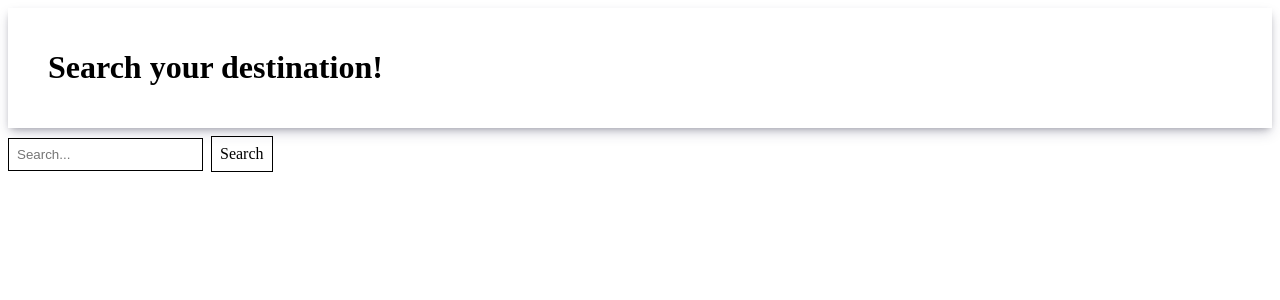
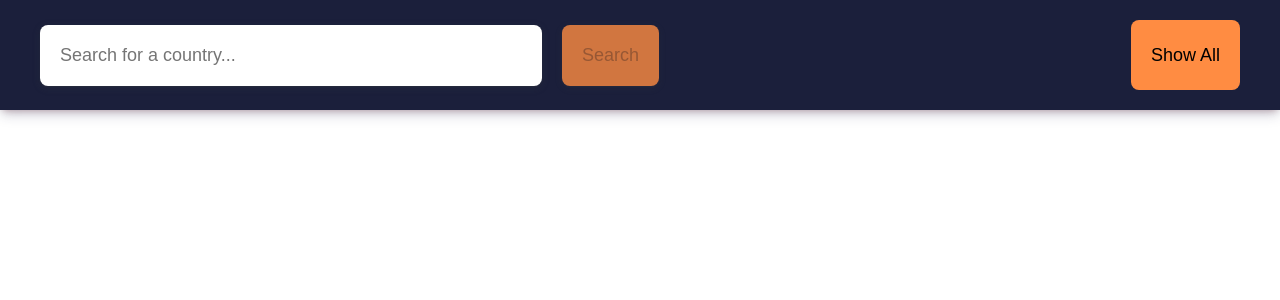
Before and after one commit to jatinchavan3010/react-challenge-main, a React (Vite) app: page / in a window 1280 px wide. Shown: the top 300 px of the page. Built offline with nearby package versions, Linux system fonts and the light colour scheme.

Commit message:
CountrySearch App - Add ErrorCard, Refactor some of the components, add new styles, normalize few html elements

```diff
--- a/src/App.css
+++ b/src/App.css
@@ -1,42 +1,112 @@
+body,
+h1,
+h2,
+h3,
+h4,
+h5,
+h6,
+p,
+ul,
+ol {
+  margin: 0;
+  padding: 0;
+}
+
+body {
+  font-family: Nunito Sans, sans-serif;
+}
+
 p {
   margin: 5px 0;
 }
 
-.header {
-  box-shadow: 0 6px 12px -2px rgba(50, 50, 93, 0.25),
-    0 3px 7px -3px rgba(0, 0, 0, 0.3);
+.search-section {
+  height: 70px;
+  box-shadow: 0 6px 12px -2px rgba(45, 45, 89, 0.25),
+    0 3px 7px -3px rgba(100, 8, 8, 0.3);
   display: flex;
   justify-content: space-between;
   padding: 20px 40px;
-}
+  position: sticky;
+  top: 0;
+  background-color: #1b1f3b;
+
+  .search-container {
+    display: flex;
+    align-items: center;
+    /* justify-content: center; */
+    /* margin: 40px 60px; */
+    gap: 20px;
 
     .search-input {
-  padding: 8px;
-  border: 1px solid black;
+      border-radius: 8px;
+      box-shadow: 0 1px 2px 0 rgba(60, 64, 67, 0.3),
+        0 2px 6px 2px rgba(60, 64, 67, 0.15);
+      border: none;
+      font-size: 18px;
+      outline: none;
+      padding: 20px 250px 20px 20px;
+
+      &:focus {
+        /* border: 1px solid orange; */
+        outline: solid;
+      }
     }
 
     .search-button {
-  display: inline-block;
-  padding: 8px;
-  margin: 8px;
-  border: 1px solid black;
+      border-radius: 8px;
+      box-shadow: 0 1px 2px 0 rgba(60, 64, 67, 0.3),
+        0 2px 6px 2px rgba(60, 64, 67, 0.15);
+      border: none;
+      font-size: 18px;
+      outline: none;
+      padding: 20px;
       cursor: pointer;
+      background-color: #ff8c42;
+
+      &:hover {
+        background-color: #ff6a22;
+        /* color: white; */
       }
 
-.countries-info {
+      &:disabled {
+        opacity: 0.8;
+        pointer-events: none;
+      }
+    }
+  }
+
+  .show-all-btn {
+    border-radius: 8px;
+    border: none;
+    font-size: 18px;
+    outline: none;
+    padding: 20px;
+    cursor: pointer;
+    background-color: #ff8c42;
+    &:hover {
+      background-color: #ff6a22;
+    }
+  }
+}
+
+.countries-section {
   display: flex;
   flex-wrap: wrap;
   justify-content: space-evenly;
-  gap: 10px 25px;
+  margin-top: 40px;
+  /* gap: 10px 25px; */
 
   .country {
     align-items: flex-start;
-    /* border-radius: 10px; */
     display: flex;
     flex-direction: column;
     /* margin: 10px 10px 55px; */
     width: 300px;
 
+    .country-info {
+      padding: 5px 25px 25px;
+    }
     .country-flag-image {
       border-radius: 10px 10px 0 0;
       height: 170px;
@@ -47,3 +117,30 @@ p {
     }
   }
 }
+
+.error-container {
+  background-color: #ffe6e6;
+  border: 1px solid #ff4d4d;
+  padding: 16px;
+  margin: 20px auto;
+  width: 80%;
+  max-width: 500px;
+  border-radius: 8px;
+  text-align: center;
+  box-shadow: 0px 4px 8px rgba(0, 0, 0, 0.1);
+}
+
+.error-message {
+  color: #b30000;
+  font-size: 18px;
+  font-weight: 600;
+  margin: 0;
+}
+
+.top-bar {
+  position: sticky;
+  top: 0;
+  padding: 10px 16px;
+  background: white;
+  /* color: #f1f1f1; */
+}
--- a/src/App.tsx
+++ b/src/App.tsx
@@ -1,27 +1,62 @@
 /* eslint-disable @typescript-eslint/no-explicit-any */
 import { useState } from "react";
-import Header from "./components/Header";
 import "./App.css";
 import SearchBar from "./components/SearchBar";
 import CountryList from "./components/CountryList";
-function App() {
-  const [countryList, setCountryList] = useState<any>([]);
+import { Country } from "./components/CountryCard";
+import ErrorCard from "./components/ErrorCard";
 
-  const handleSearch = async (search: string) => {
-    const response = await fetch(
-      `https://restcountries.com/v3.1/name/${search}`
-    );
-    const data = await response.json();
-    setCountryList(data);
+const BASE_URL = "https://restcountries.com/v3.1";
+
+const App = () => {
+  const [countryList, setCountryList] = useState<Country[]>([]);
+  const [loading, setLoading] = useState<boolean>(false);
+  const [error, setError] = useState<string>("");
+
+  const fetchCountries = async (url: string) => {
+    try {
+      setLoading(true);
+      setError("");
+
+      const response = await fetch(url);
+
+      if (!response.ok) {
+        throw new Error(
+          response.status === 404
+            ? "No countries found. Please try another search."
+            : "Failed to fetch countries!"
+        );
+      }
+
+      const data = await response.json();
+      setCountryList(data);
+    } catch (error: unknown) {
+      if (error instanceof Error) {
+        setError(error.message);
+      } else {
+        setError("An unexpected error occurred.");
+      }
+    } finally {
+      setLoading(false);
+    }
+  };
+
+  const handleSearch = (search: string) => {
+    fetchCountries(`${BASE_URL}/name/${search}`);
+  };
+
+  const handleShowAll = () => {
+    fetchCountries(`${BASE_URL}/all`);
   };
 
   return (
     <>
-      <Header />
-      <SearchBar handleSearch={handleSearch} />
-      <CountryList countryList={countryList} />
+      <SearchBar onSearch={handleSearch} onShowAll={handleShowAll} />
+      {loading && <p>Loading...</p>}
+      {error && <ErrorCard error={error} />}
+      {!loading && !error && <CountryList countryList={countryList} />}
     </>
   );
-}
+};
 
 export default App;
--- a/src/components/CountryCard.tsx
+++ b/src/components/CountryCard.tsx
@@ -18,8 +18,8 @@ const CountryCard: React.FC<CountryCardProps> = ({ country }) => {
   return (
     <div className="country">
       <img src={`${country.flags.svg}`} className="country-flag-image" />
-      <section>
-        <h3 className="country-name">{country.name.common}</h3>
+      <section className="country-info">
+        <h2 className="country-name">{country.name.common}</h2>
         <p className="country-capital">Capital: {country.capital}</p>
         <p className="country-region">Region: {country.region}</p>
       </section>
--- a/src/components/CountryList.tsx
+++ b/src/components/CountryList.tsx
@@ -6,7 +6,7 @@ type CountryListProps = {
 
 const CountryList: React.FC<CountryListProps> = ({ countryList }) => {
   return (
-    <section className="countries-info">
+    <section className="countries-section">
       {countryList.map((country: Country) => {
         return <CountryCard country={country} />;
       })}
--- /dev/null
+++ b/src/components/ErrorCard.tsx
@@ -0,0 +1,15 @@
+import React from "react";
+
+interface ErrorCardProps {
+  error: string;
+}
+
+const ErrorCard: React.FC<ErrorCardProps> = ({ error }) => {
+  return (
+    <section className="error-container" role="alert">
+      <p className="error-message">{error}</p>
+    </section>
+  );
+};
+
+export default ErrorCard;
--- a/src/components/Header.tsx
+++ b/src/components/Header.tsx
@@ -1,7 +1,16 @@
-const Header = () => {
+import React from "react";
+
+interface HeaderProps {
+  onShowAll: () => void;
+}
+
+const Header: React.FC<HeaderProps> = ({ onShowAll }) => {
   return (
     <header className="header">
-      <h1>Search your destination!</h1>
+      <h1>Search your next destination!</h1>
+      <button className="show-all-btn" onClick={onShowAll}>
+        Show All
+      </button>
     </header>
   );
 };
--- a/src/components/SearchBar.tsx
+++ b/src/components/SearchBar.tsx
@@ -1,26 +1,49 @@
 import { useState } from "react";
 
-type SearchBarProps = {
-  handleSearch: (search: string) => void;
+interface SearchBarProps {
+  onSearch: (search: string) => void;
+  onShowAll: () => void;
+}
+
+const SearchBar: React.FC<SearchBarProps> = ({ onSearch, onShowAll }) => {
+  const [search, setSearch] = useState("");
+
+  const handleSearch = () => {
+    if (search.trim()) {
+      onSearch(search);
+    }
   };
 
-const SearchBar: React.FC<SearchBarProps> = ({ handleSearch }) => {
-  const [search, setSearch] = useState("");
+  const handleKeyDown = (event: React.KeyboardEvent<HTMLInputElement>) => {
+    if (event.key === "Enter") {
+      handleSearch();
+    }
+  };
 
   return (
-    <>
+    <section className="search-section">
+      <div className="search-container">
         <input
           className="search-input"
           type="text"
-        placeholder="Search..."
+          placeholder="Search for a country..."
           onChange={(event) => {
             setSearch(event.target.value);
           }}
+          onKeyDown={handleKeyDown}
         />
-      <div className="search-button" onClick={() => handleSearch(search)}>
+        <button
+          className="search-button"
+          onClick={handleSearch}
+          disabled={!search.length}
+        >
           Search
+        </button>
       </div>
-    </>
+      <button className="show-all-btn" onClick={onShowAll}>
+        Show All
+      </button>
+    </section>
   );
 };
 
```
Lines whose indentation alone changed are shown as unchanged.
